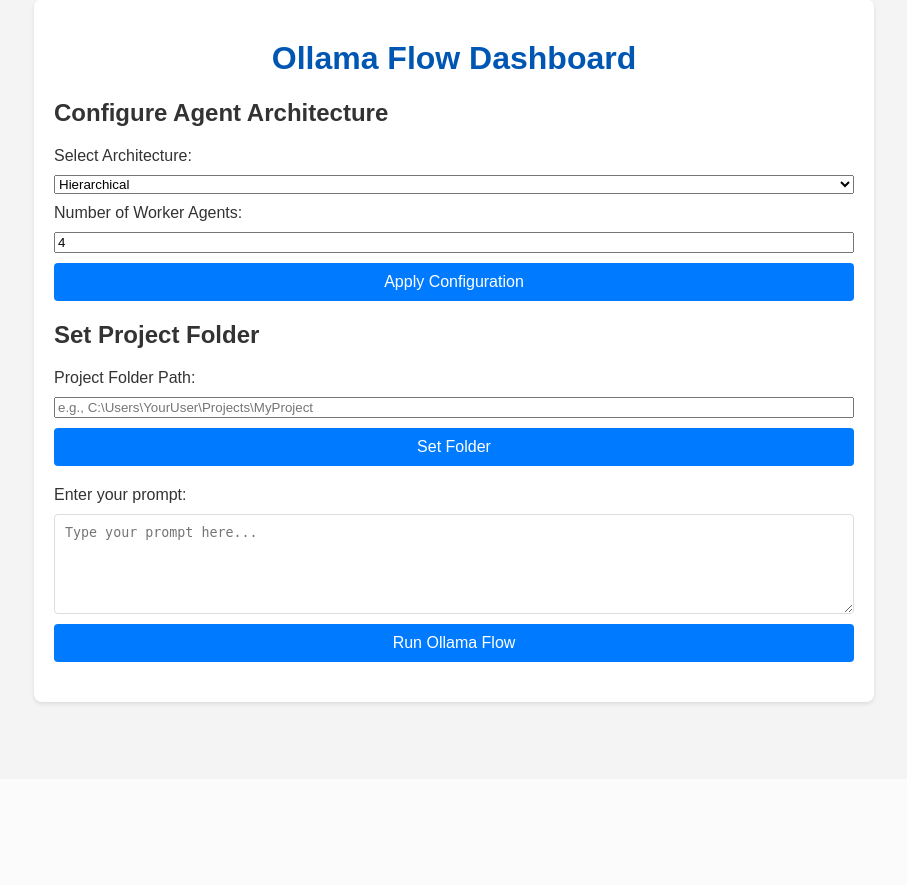
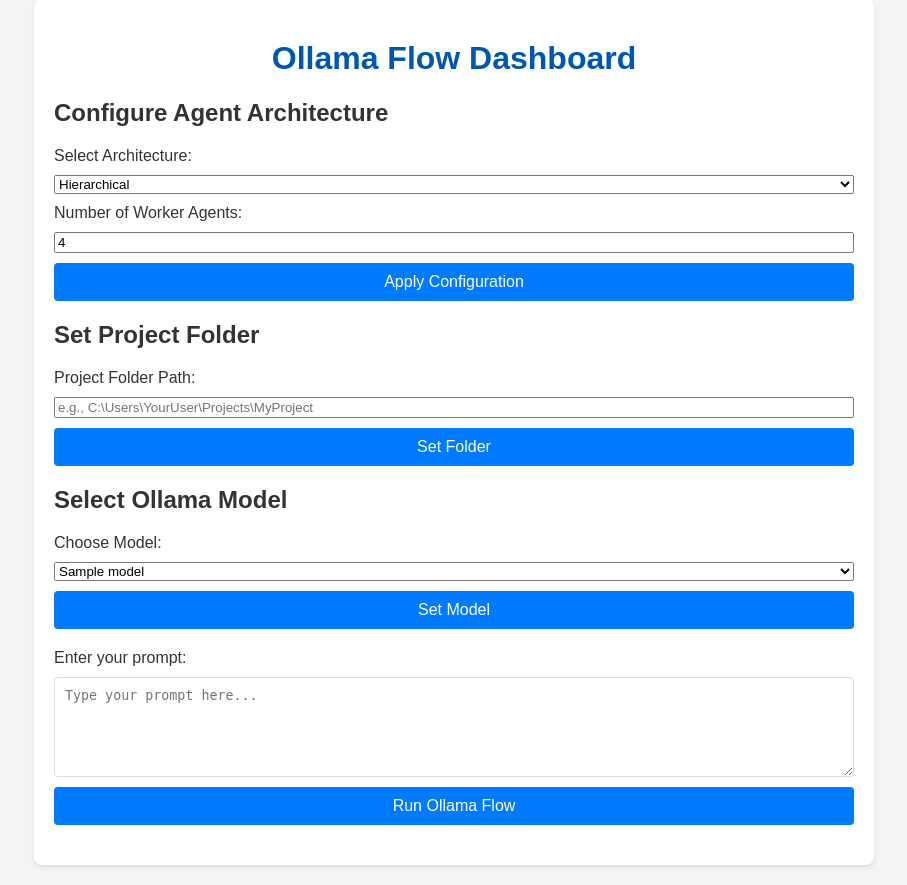
Before and after one commit to KramerO/ollama-flow, a Flask app: page / in a window 1280 px wide. Shown: the part 21-906 px from the top of the page, without its empty margins (186-1093 px from the left). Before the commit the page ends 727 px from the top, so only its background shows below. Run offline with Flask 3, Linux system fonts and the light colour scheme; a database or web service that is not in the repository returns one stand-in record (values such as "Sample title"); data that the repository does not hold is empty.

Commit message:
Implement Ollama model selection in Flask dashboard UI.

```diff
--- a/dashboard/app.py
+++ b/dashboard/app.py
@@ -9,7 +9,27 @@
 
 @app.route('/')
 def index():
-    return render_template('index.html')
+    ollama_models = []
+    try:
+        response = requests.get(f"{OLLAMA_FLOW_SERVER_URL}/get_ollama_models")
+        response.raise_for_status()
+        ollama_models = response.json().get('models', [])
+    except requests.exceptions.RequestException as e:
+        print(f"Error fetching Ollama models: {e}")
+
+    return render_template('index.html', ollama_models=ollama_models)
+
+@app.route('/set_ollama_model', methods=['POST'])
+def set_ollama_model():
+    model_name = request.form['ollama_model_name']
+    try:
+        response = requests.post(f"{OLLAMA_FLOW_SERVER_URL}/set_ollama_model", json={'modelName': model_name})
+        response.raise_for_status()
+        message = response.json().get('message', f'Ollama model set to {model_name}.')
+        return render_template('index.html', ollama_model_message=message)
+    except requests.exceptions.RequestException as e:
+        error_message = f"Error setting Ollama model: {e}"
+        return render_template('index.html', ollama_model_error=error_message)
 
 @app.route('/run_prompt', methods=['POST'])
 def run_prompt():
--- a/dashboard/templates/index.html
+++ b/dashboard/templates/index.html
@@ -115,6 +115,29 @@
             {% endif %}
         </div>
 
+        <div class="config-section">
+            <h2>Select Ollama Model</h2>
+            <form action="/set_ollama_model" method="post">
+                <label for="ollama_model_name">Choose Model:</label>
+                <select id="ollama_model_name" name="ollama_model_name">
+                    {% for model in ollama_models %}
+                        <option value="{{ model }}">{{ model }}</option>
+                    {% endfor %}
+                </select>
+                <button type="submit">Set Model</button>
+            </form>
+            {% if ollama_model_message %}
+                <div class="result-box" style="background-color: #d4edda; color: #155724; border-color: #c3e6cb;">
+                    {{ ollama_model_message }}
+                </div>
+            {% endif %}
+            {% if ollama_model_error %}
+                <div class="result-box" style="background-color: #f8d7da; color: #721c24; border-color: #f5c6cb;">
+                    {{ ollama_model_error }}
+                </div>
+            {% endif %}
+        </div>
+
         <form action="/run_prompt" method="post">
             <label for="prompt">Enter your prompt:</label>
             <textarea id="prompt" name="prompt" placeholder="Type your prompt here...">{{ prompt if prompt else '' }}</textarea>
```
